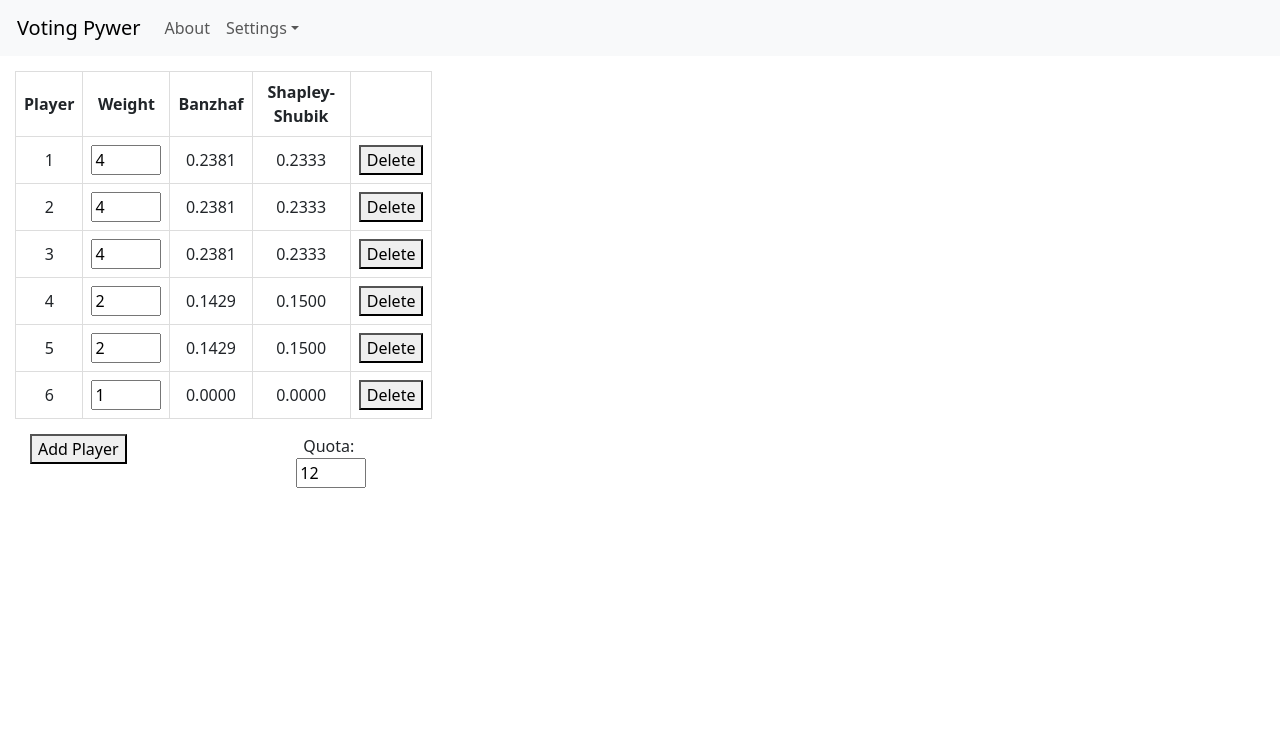
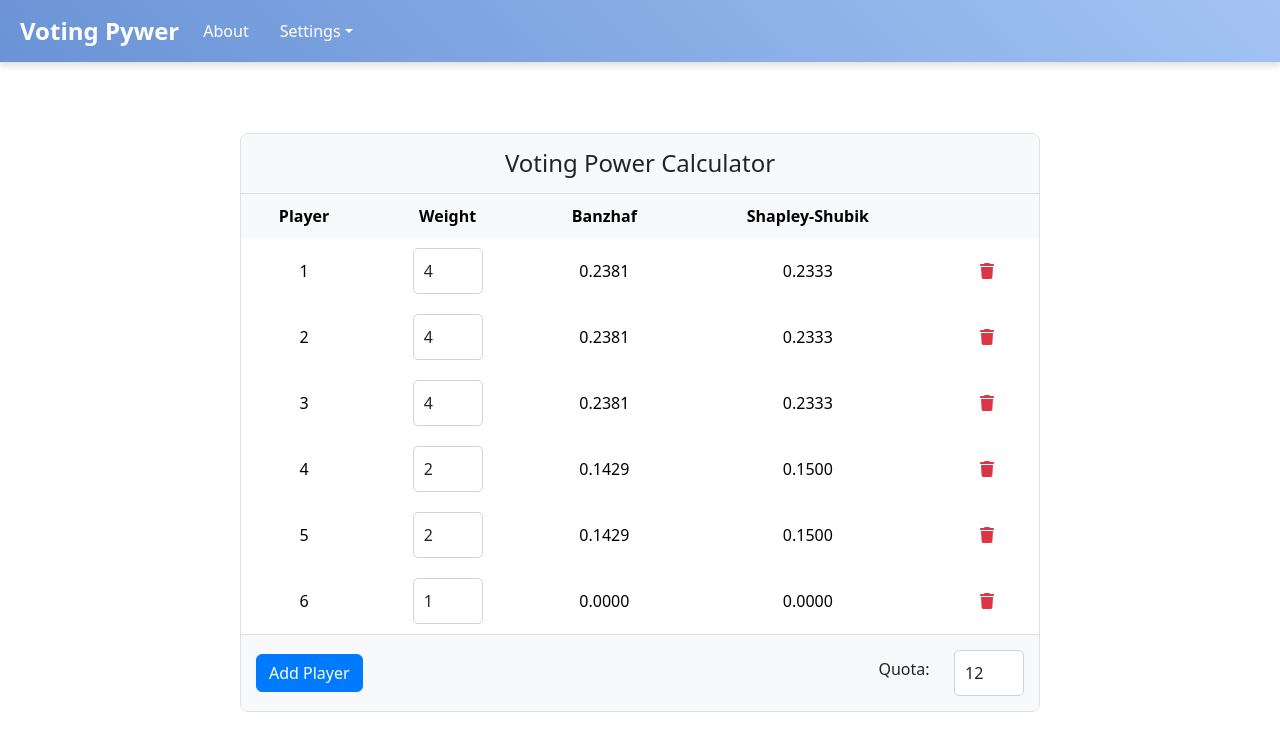
Before and after one commit to apmalani/voting-pywer, a React (Create React App) app: page /about in a window 1280 px wide. Shown: the top 750 px of the page. Built offline with nearby package versions, Linux system fonts and the light colour scheme.

Commit message:
ui update

```diff
--- a/package.json
+++ b/package.json
@@ -4,6 +4,9 @@
   "homepage": "https://apmalani.github.io/voting-pywer/",
   "private": true,
   "dependencies": {
+    "@fortawesome/fontawesome-svg-core": "^6.6.0",
+    "@fortawesome/free-solid-svg-icons": "^6.6.0",
+    "@fortawesome/react-fontawesome": "^0.2.2",
     "@testing-library/jest-dom": "^5.17.0",
     "@testing-library/react": "^13.4.0",
     "@testing-library/user-event": "^13.5.0",
--- a/src/CalculatorComponent.css
+++ b/src/CalculatorComponent.css
@@ -1,26 +1,117 @@
+.calculator-container {
+  display: flex;
+  flex-direction: column;
+  align-items: center;
+  padding: 50px;
+  min-height: 100vh; /* Ensure the container takes up the full viewport height */
+}
+
+.table-container {
+  width: 80%;
+  max-width: 800px;
+  border: 1px solid #e0e0e0;
+  border-radius: 8px;
+  overflow: hidden;
+  margin-top: 20px; /* Adjust this value to move the table down slightly */
+}
+
+.table-header {
+  padding: 15px;
+  background-color: #f8f9fa;
+  border-bottom: 1px solid #e0e0e0;
+  text-align: center;
+}
+
+.table-header h2 {
+  margin: 0;
+  font-size: 1.5rem;
+}
+
 .player-table {
-    width: 33%;
-    border-collapse: collapse;
-    margin-top: 15px;
+  margin-bottom: 0;
 }
+
 .player-table th, .player-table td {
-    border: 1px solid #ddd;
-    padding: 8px;
+  text-align: center;
+  vertical-align: middle;
+  border: none;
+  padding: 10px;
 }
-  .new-player-area {
-    padding-left: 0px;
+
+.player-table thead th {
+  background-color: #f8f9fa;
+  font-weight: bold;
 }
+
+.player-table tbody tr {
+  background-color: #ffffff;
+  transition: all 0.3s ease;
+}
+
+.player-table tbody tr:hover {
+  background-color: #f8f9fa;
+}
+
 .input-right {
   width: 70px;
-    margin: 0;
+  margin: 0 auto;
+  border: 1px solid #ced4da;
+  border-radius: 4px;
+  padding: 5px;
 }
+
+.table-footer {
+  display: flex;
+  justify-content: space-between;
+  align-items: center;
+  padding: 15px;
+  background-color: #f8f9fa;
+  border-top: 1px solid #e0e0e0;
+}
+
 .quota-input {
-    margin-top: 15px;
+  display: flex;
+  align-items: center;
 }
+
+.quota-input label {
+  margin-right: 10px;
+}
+
 .small-input {
   width: 70px;
+  border: 1px solid #ced4da;
+  border-radius: 4px;
+  padding: 5px;
 }
 
-  .text-center {
-    text-align: center;
+.btn-danger {
+  background-color: transparent;
+  border: none;
+  color: #dc3545;
 }
+
+.btn-danger:hover {
+  background-color: #dc3545;
+  color: white;
+}
+
+.error-area {
+  margin-top: 15px;
+  color: red;
+  font-weight: bold;
+}
+
+.form-group {
+  display: flex;
+  align-items: center;
+}
+
+.form-group .form-label {
+  margin-right: 10px;
+  min-width: 80px; /* Adjust this value to fit your needs */
+}
+
+.small-input {
+  flex-grow: 1;
+}
--- a/src/CalculatorComponent.tsx
+++ b/src/CalculatorComponent.tsx
@@ -1,6 +1,8 @@
 import React, { useState, ChangeEvent } from 'react';
 import './CalculatorComponent.css';
 import { Button, Form, Table } from 'react-bootstrap';
+import { FontAwesomeIcon } from '@fortawesome/react-fontawesome';
+import { faTrash } from '@fortawesome/free-solid-svg-icons';
 
 interface Player {
   name: string;
@@ -25,7 +27,6 @@ const CalculatorComponent: React.FC = () => {
 
     const isAddPlayerDisabled = players.length === 10;
 
-
     const addPlayer = () => {
       const newPlayer: Player = {
         name: `${players.length + 1}`,
@@ -36,19 +37,15 @@ const CalculatorComponent: React.FC = () => {
 
       setPlayers((prevPlayers) => {
         const updatedPlayers = [...prevPlayers, newPlayer];
+        calculateBanzhaf(updatedPlayers, quota);
+        calculateShapleyShubik(updatedPlayers, quota);
         return updatedPlayers;
       });
-
-      // Now, calculate after the state has been updated
-      calculateBanzhaf([...players, newPlayer], quota);
-      calculateShapleyShubik([...players, newPlayer], quota);
     };
-
 
     const deletePlayer = (index: number) => {
       setPlayers((prevPlayers) => {
-        const updatedPlayers = [...prevPlayers];
-        updatedPlayers.splice(index, 1);
+        const updatedPlayers = prevPlayers.filter((_, i) => i !== index);
         calculateBanzhaf(updatedPlayers, quota);
         calculateShapleyShubik(updatedPlayers, quota);
         return updatedPlayers;
@@ -57,14 +54,9 @@ const CalculatorComponent: React.FC = () => {
 
     const weightSum = (coalition: number[]): number => {
       return coalition.reduce((sum, index) => {
-        // Check if players[index] is not undefined before accessing its properties
-        if (players[index] !== undefined) {
-          return sum + players[index].weight;
-        }
-        return sum;
+        return sum + (players[index]?.weight || 0);
       }, 0);
     };
-
 
     const calculateBanzhaf = (updatedPlayers: Player[], quota: number) => {
       const totalPlayers = updatedPlayers.length;
@@ -74,12 +66,10 @@ const CalculatorComponent: React.FC = () => {
         return coalition.reduce((sum, index) => sum + updatedPlayers[index].weight, 0);
       };
 
-      // Generate all possible combinations of players (subsets)
       for (let i = 1; i < (1 << totalPlayers); i++) {
         const coalition: number[] = [];
         let weightSum = 0;
 
-        // Check which players are in the current subset (coalition)
         for (let j = 0; j < totalPlayers; j++) {
           if ((i & (1 << j)) !== 0) {
             coalition.push(j);
@@ -87,53 +77,39 @@ const CalculatorComponent: React.FC = () => {
           }
         }
 
-        // Check if the coalition is a winning coalition
-        if (weightSum >= (quota as number)) {
+        if (weightSum >= quota) {
           winningCoalitions.push(coalition);
         }
       }
 
-      // Calculate Banzhaf power for each player
       const banzhafCounts: number[] = Array.from({ length: totalPlayers }, () => 0);
 
       for (const coalition of winningCoalitions) {
         for (const playerIndex of coalition) {
           const coalitionWithoutPlayer = coalition.filter((index) => index !== playerIndex);
 
-          // Check if the player is critical for the coalition
-          if (weightSumWithoutPlayer(coalitionWithoutPlayer) < (quota as number)) {
+          if (weightSumWithoutPlayer(coalitionWithoutPlayer) < quota) {
             banzhafCounts[playerIndex]++;
           }
         }
       }
 
-      // Normalize Banzhaf power values
       const totalCriticalCount = banzhafCounts.reduce((sum, count) => sum + count, 0);
 
-      for (let i = 0; i < totalPlayers; i++) {
-        if (banzhafCounts[i] === 0) {
-          setPlayers((prevPlayers) => {
-            const updatedPlayers = [...prevPlayers];
-            updatedPlayers[i].banzhaf = 0;
-            return updatedPlayers;
-          });
-        } else {
-          setPlayers((prevPlayers) => {
-            const updatedPlayers = [...prevPlayers];
-            updatedPlayers[i].banzhaf = banzhafCounts[i] / totalCriticalCount;
-            return updatedPlayers;
-          });
-        }
-      }
+      setPlayers((prevPlayers) =>
+        prevPlayers.map((player, i) => ({
+          ...player,
+          banzhaf: totalCriticalCount > 0 ? banzhafCounts[i] / totalCriticalCount : 0
+        }))
+      );
     };
-
 
     const isCrucial = (coalition: number[], playerI: number, quota: number): boolean => {
       const weightSumWithoutPlayerI = weightSum(coalition);
       const coalitionWithPlayerI = [...coalition, playerI];
       const weightSumWithPlayerI = weightSum(coalitionWithPlayerI);
 
-        return weightSumWithoutPlayerI < (quota as number) && weightSumWithPlayerI >= (quota as number);
+      return weightSumWithoutPlayerI < quota && weightSumWithPlayerI >= quota;
     };
 
     const calculateShapleyShubik = (players: Player[], quota: number) => {
@@ -144,10 +120,8 @@ const CalculatorComponent: React.FC = () => {
         return n <= 1 ? 1 : n * factorial(n - 1);
       };
 
-        // Step 1: List all sequential coalitions
       const sequentialCoalitions: number[][] = [];
 
-        // Generate all permutations (orderings) of players
       const generateAllPermutations = (players: number[]): void => {
         if (players.length === totalPlayers) {
           sequentialCoalitions.push([...players]);
@@ -163,13 +137,11 @@ const CalculatorComponent: React.FC = () => {
 
       generateAllPermutations([]);
 
-        // Step 2 and 3: Determine pivotal player in each sequential coalition
       for (const coalition of sequentialCoalitions) {
         for (let i = 0; i < totalPlayers; i++) {
           const positionI = coalition.indexOf(i) + 1;
           const coalitionWithoutPlayerI = coalition.slice(0, positionI - 1);
 
-            // Check if the player is pivotal
           if (players[i].weight > 0) {
             if (isCrucial(coalitionWithoutPlayerI, i, quota)) {
               shapleyShubikValues[i] += 1;
@@ -178,27 +150,22 @@ const CalculatorComponent: React.FC = () => {
         }
       }
 
-        // Step 4: Convert counts to fractions or decimals
       const totalSequentialCoalitions = factorial(players.length);
 
-        for (let i = 0; i < totalPlayers; i++) {
-          setPlayers((prevPlayers) => {
-            const updatedPlayers = [...prevPlayers];
-            if (shapleyShubikValues[i] === 0) {
-              updatedPlayers[i].shapleyShubik = 0;
-            } else {
-              updatedPlayers[i].shapleyShubik = shapleyShubikValues[i] / totalSequentialCoalitions;
-            }
-            return updatedPlayers;
-          });
-        }
+      setPlayers((prevPlayers) =>
+        prevPlayers.map((player, i) => ({
+          ...player,
+          shapleyShubik: shapleyShubikValues[i] / totalSequentialCoalitions
+        }))
+      );
     };
 
-
     const onWeightChange = (index: number, event: ChangeEvent<HTMLInputElement>) => {
+      const newWeight = Number(event.target.value);
       setPlayers((prevPlayers) => {
-          const updatedPlayers = [...prevPlayers];
-          updatedPlayers[index].weight = Number(event.target.value);
+        const updatedPlayers = prevPlayers.map((player, i) =>
+          i === index ? { ...player, weight: newWeight } : player
+        );
         calculateBanzhaf(updatedPlayers, quota);
         calculateShapleyShubik(updatedPlayers, quota);
         return updatedPlayers;
@@ -206,31 +173,23 @@ const CalculatorComponent: React.FC = () => {
     };
 
     const onQuotaChange = (event: ChangeEvent<HTMLInputElement>) => {
-        const newQuota = isNaN(Number(event.target.value)) ? 0 : Number(event.target.value);
-
-        setQuota((prevQuota) => {
-          // Calculate Banzhaf and ShapleyShubik with the updated quota
+      const newQuota = Number(event.target.value);
+      setQuota(newQuota);
+      calculateBanzhaf(players, newQuota);
       calculateShapleyShubik(players, newQuota);
-          calculateBanzhaf(players, newQuota);
-
-          // Log the updated quota
-          console.log(newQuota);
-
-          // Return the new value for the state
-          return newQuota;
-        });
     };
 
+    return (
+      <div className="calculator-container">
+        {players.length === 0 && <div>No players added yet.</div>}
 
-
-
-    return (
-      <div style={{ paddingLeft: '15px' }}>
-      <div style={{ display: players.length === 0 ? 'block' : 'none' }}>
-        No players added yet.
+        {players.length > 0 && (
+          <div className="table-container">
+            <div className="table-header">
+              <h2>Voting Power Calculator</h2>
             </div>
 
-      <table style={{ display: players.length > 0 ? 'table' : 'none' }} className="player-table">
+            <Table hover className="player-table">
               <thead>
                 <tr>
                   <th>Player</th>
@@ -243,57 +202,48 @@ const CalculatorComponent: React.FC = () => {
               <tbody>
                 {players.map((player, index) => (
                   <tr key={index}>
-              <td className="text-right">{player.name}</td>
-              <td className="text-right">
-                <input
+                    <td>{player.name}</td>
+                    <td>
+                      <Form.Control
                         type="number"
                         value={player.weight}
                         className="input-right"
-                  onChange={(event) => onWeightChange(index, event)}
+                        onChange={(event: ChangeEvent<HTMLInputElement>) => onWeightChange(index, event)}
                       />
                     </td>
-              <td className="text-right">{player.banzhaf.toFixed(4)}</td>
-              <td className="text-right">{player.shapleyShubik.toFixed(4)}</td>
+                    <td>{player.banzhaf.toFixed(4)}</td>
+                    <td>{player.shapleyShubik.toFixed(4)}</td>
                     <td>
-                <button onClick={() => deletePlayer(index)}>Delete</button>
+                      <Button variant="danger" onClick={() => deletePlayer(index)}>
+                        <FontAwesomeIcon icon={faTrash} />
+                      </Button>
                     </td>
                   </tr>
                 ))}
               </tbody>
-      </table>
+            </Table>
 
-      <div className="container-fluid" style={{ marginLeft: 0, marginRight: 0, width: '30%' }}>
-        <div className="row">
-          <div className="col-sm">
-            <div className="new-player-area" style={{ paddingTop: '15px' }}>
-              <button onClick={addPlayer} disabled={isAddPlayerDisabled}>
+            <div className="table-footer">
+              <Button onClick={addPlayer} disabled={isAddPlayerDisabled}>
                 Add Player
-              </button>
-            </div>
-          </div>
-
-          <div className="col-sm">
-            <div className="error-area" style={{ paddingTop: '15px', color: 'red', fontWeight: 'bold' }}>
-              {errorMsg}
-            </div>
-          </div>
-
-          <div className="col-sm">
+              </Button>
               <div className="quota-input">
-              <label htmlFor="quota" style={{ marginRight: '5px', marginLeft: '0px' }}>
-                Quota:
-              </label>
-              <input
+              <Form.Group controlId="quota" className="form-group">
+                <Form.Label className="form-label">Quota:</Form.Label>
+                <Form.Control
                   type="number"
                   value={quota === 0 ? '' : quota}
-                id="quota"
                   className="small-input"
                   onChange={onQuotaChange}
                 />
+              </Form.Group>
+
               </div>
             </div>
           </div>
-      </div>
+        )}
+
+        {errorMsg && <div className="error-area">{errorMsg}</div>}
       </div>
     );
 };
--- a/src/HeaderComponent.css
+++ b/src/HeaderComponent.css
@@ -0,0 +1,92 @@
+.navbar {
+    background: linear-gradient(45deg, #6a93d6, #a3c4f3);
+    box-shadow: 0 4px 6px rgba(0, 0, 0, 0.1);
+    border-bottom: 1px solid #e3e3e3;
+  }
+
+  .navbar-brand {
+    color: #ffffff !important;
+    font-weight: bold;
+    font-size: 1.5rem;
+    margin-left: 20px;
+    transition: color 0.3s ease;
+  }
+
+  .navbar-brand:hover {
+    color: #f8d210 !important;
+  }
+
+  .navbar-toggler {
+    border-color: rgba(255, 255, 255, 0.1);
+  }
+
+  .nav-link {
+    color: #ffffff !important;
+    margin-right: 15px;
+    font-weight: 500;
+    transition: color 0.3s ease;
+  }
+
+  .nav-link:hover {
+    color: #f8d210 !important;
+  }
+
+  .dropdown-menu {
+    background-color: #6a93d6; /* Match the header's blue color */
+    border: none;
+    box-shadow: 0 4px 6px rgba(0, 0, 0, 0.1);
+  }
+
+  .dropdown-item {
+    color: #ffffff;
+    font-weight: 500;
+    padding: 10px 20px;
+    transition: color 0.3s ease;
+  }
+
+  .dropdown-item:hover {
+    background-color: #6a93d6;
+    color: #f8d210 !important;
+  }
+
+  .dropdown-divider {
+    border-top: 1px solid #a3c4f3; /* Light blue divider */
+  }
+
+  .modal-header {
+    background-color: #007bff;
+    color: white;
+  }
+
+  .modal-title {
+    font-weight: bold;
+  }
+
+  .modal-body {
+    padding: 20px;
+  }
+
+  .form-control {
+    border-radius: 5px;
+    padding: 10px;
+  }
+
+  .btn-primary {
+    background-color: #007bff;
+    border-color: #007bff;
+    transition: background-color 0.3s ease;
+  }
+
+  .btn-primary:hover {
+    background-color: #0056b3;
+  }
+
+  @media (max-width: 768px) {
+    .navbar-brand {
+      font-size: 1.25rem;
+    }
+
+    .nav-link {
+      margin-right: 10px;
+    }
+  }
--- a/src/HeaderComponent.tsx
+++ b/src/HeaderComponent.tsx
@@ -1,5 +1,6 @@
 import React, { useState } from 'react';
 import { Navbar, Nav, NavDropdown, Modal, Form, Button } from 'react-bootstrap';
+import './HeaderComponent.css';
 
 const HeaderComponent: React.FC = () => {
 
@@ -23,36 +24,30 @@ const HeaderComponent: React.FC = () => {
     };
 
     const handleSubmitBugReport = () => {
-        // Add your logic to submit the bug report
-        // You can use the 'bugDescription' state variable here
-        // For simplicity, we are just closing the modal in this example
         setBugDescription('');
         handleCloseBugReportModal();
     };
 
     return (
         <div>
-        <Navbar bg="light" expand="lg">
-        <Navbar.Brand href="/voting-pywer" style = {{marginLeft: '17px'}}>Voting Pywer</Navbar.Brand>
-        <Navbar.Toggle aria-controls="navbarNav" />
-        <Navbar.Collapse id="navbarNav">
+            <Navbar bg="light" className="navbar">
+                <Navbar.Brand href="/voting-pywer" className="navbar-brand">Voting Pywer</Navbar.Brand>
                 <Nav className="mr-auto">
-            <Nav.Link href="#/about">About</Nav.Link>
+                    <Nav.Link href="#/about" className="nav-link">About</Nav.Link>
                 </Nav>
                 <Nav>
                     <NavDropdown title="Settings" id="basic-nav-dropdown">
-                <NavDropdown.Item onClick={handlePrint}>Print</NavDropdown.Item>
-                <NavDropdown.Item onClick={handleBugReportClick}>Report Bug</NavDropdown.Item>
+                        <NavDropdown.Item onClick={handlePrint} className="nav-dropdown-item">Print</NavDropdown.Item>
+                        <NavDropdown.Item onClick={handleBugReportClick} className="nav-dropdown-item">Report Bug</NavDropdown.Item>
                     </NavDropdown>
                 </Nav>
-        </Navbar.Collapse>
             </Navbar>
 
             <Modal show={showBugReportModal} onHide={handleCloseBugReportModal}>
-        <Modal.Header closeButton>
-          <Modal.Title>Report Bug</Modal.Title>
+                <Modal.Header closeButton className="modal-header">
+                    <Modal.Title className="modal-title">Report Bug</Modal.Title>
                 </Modal.Header>
-        <Modal.Body>
+                <Modal.Body className="modal-body">
                     <Form>
                         <Form.Group controlId="bugDescription">
                             <Form.Label>Brief Description of the Bug</Form.Label>
@@ -61,6 +56,7 @@ const HeaderComponent: React.FC = () => {
                                 placeholder="Enter bug description"
                                 value={bugDescription}
                                 onChange={handleBugDescriptionChange}
+                                className="form-control"
                             />
                         </Form.Group>
                     </Form>
@@ -69,12 +65,11 @@ const HeaderComponent: React.FC = () => {
                     <Button variant="secondary" onClick={handleCloseBugReportModal}>
                         Close
                     </Button>
-          <Button variant="primary" onClick={handleSubmitBugReport}>
+                    <Button variant="primary" onClick={handleSubmitBugReport} className="btn-primary">
                         Submit
                     </Button>
                 </Modal.Footer>
             </Modal>
-
         </div>
     );
 };
```
Also changed, not shown: 1 other file (tests, documents, lock files or other folders). Lines whose indentation alone changed are shown as unchanged.
